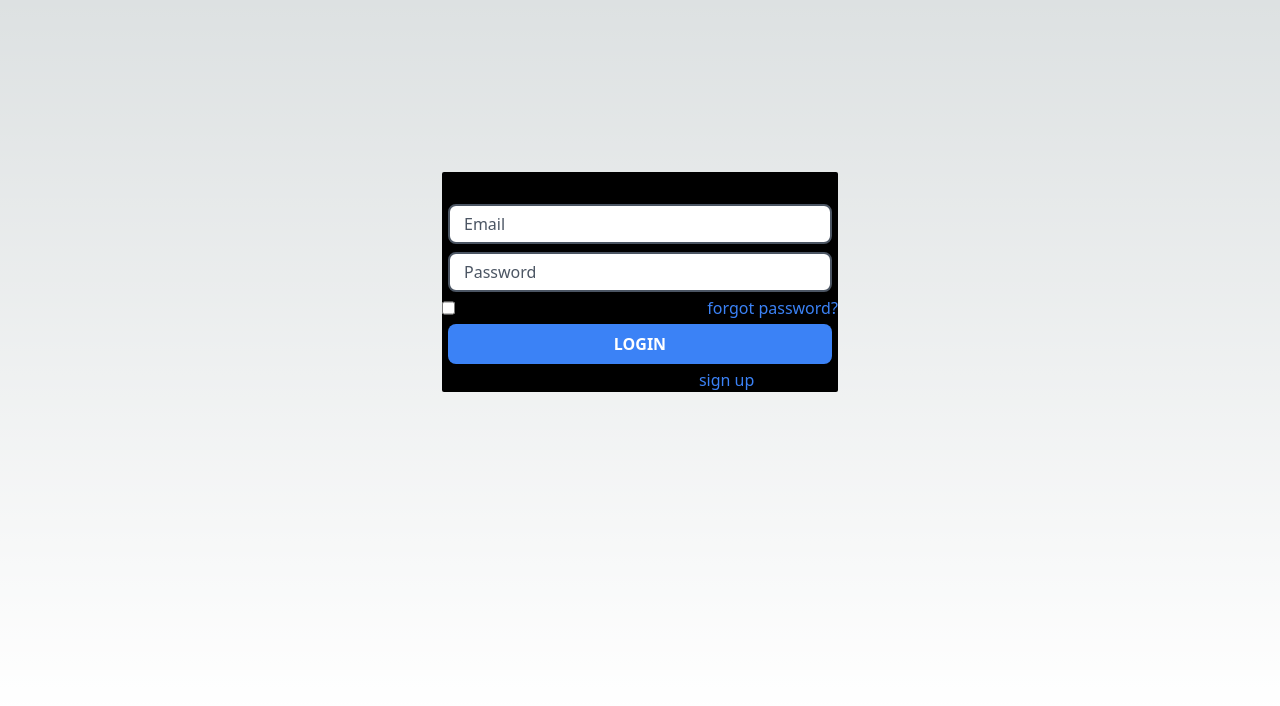
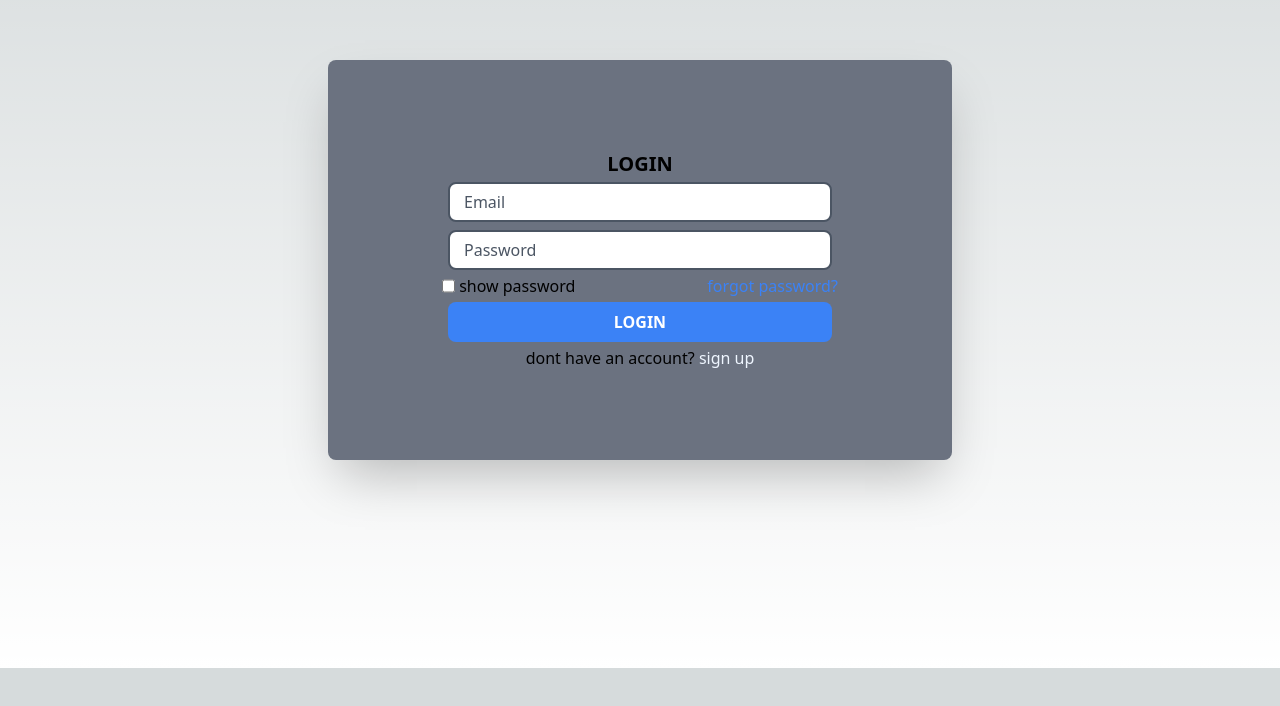
Before and after one commit to VinshMachado/fodhub, a Next.js app in the folder foodhub/: page /login in a window 1280 px wide. Shown: the part 148-854 px from the top of the page. After the commit the page ends 816 px from the top, so only its background shows below. Built offline with nearby package versions, Linux system fonts and the light colour scheme.

Commit message:
login edit 1

```diff
--- a/foodhub/pages/login.tsx
+++ b/foodhub/pages/login.tsx
@@ -3,19 +3,19 @@ import React from "react";
 const index = () => {
   return (
     <div className="h-full w-full flex justify-center align-middle">
-      <div className=" flex flex-col bg-black rounded-sm  items-center justify-center my-80  ">
+      <div className=" flex flex-col bg-gray-500 rounded-lg  items-center justify-center my-52 h-[25rem] w-[39rem] shadow-2xl ">
         <b>
           <h1 className="text-xl">LOGIN</h1>
         </b>
         <input
           type="email"
           placeholder="Email"
-          className="border-gray-600 placeholder:text-gray-600 pl-[14px] border-2 m-1 flex-col w-96 h-10 rounded-lg"
+          className="border-gray-600 placeholder:text-gray-600 pl-[14px] border-2 m-1 flex-col w-96 h-10 rounded-lg hover:border-gray-50"
         ></input>
         <input
           type="text"
           placeholder="Password"
-          className="border-gray-600 placeholder:text-gray-600 pl-[14px] border-2  m-1 flex-col w-96 h-10 rounded-lg "
+          className="border-gray-600 placeholder:text-gray-600 pl-[14px] border-2  m-1 flex-col w-96 h-10 rounded-lg  hover:border-gray-50"
         ></input>
         <div className="flex ">
           <input type="checkbox" placeholder="Password"></input>{" "}
@@ -25,12 +25,12 @@ const index = () => {
             forgot password?
           </a>
         </div>
-        <button className="bg-blue-500 w-96 h-10 rounded-lg my-1 font-bold text-white">
+        <button className="bg-blue-500 w-96 h-10 rounded-lg my-1 font-bold text-white hover:bg-blue-400">
           LOGIN
         </button>
         <h2>
           dont have an account?
-          <a href="www.youtube.com" className="text-blue-500">
+          <a href="www.youtube.com" className="text-blue-50">
             {" "}
             sign up
           </a>
```
